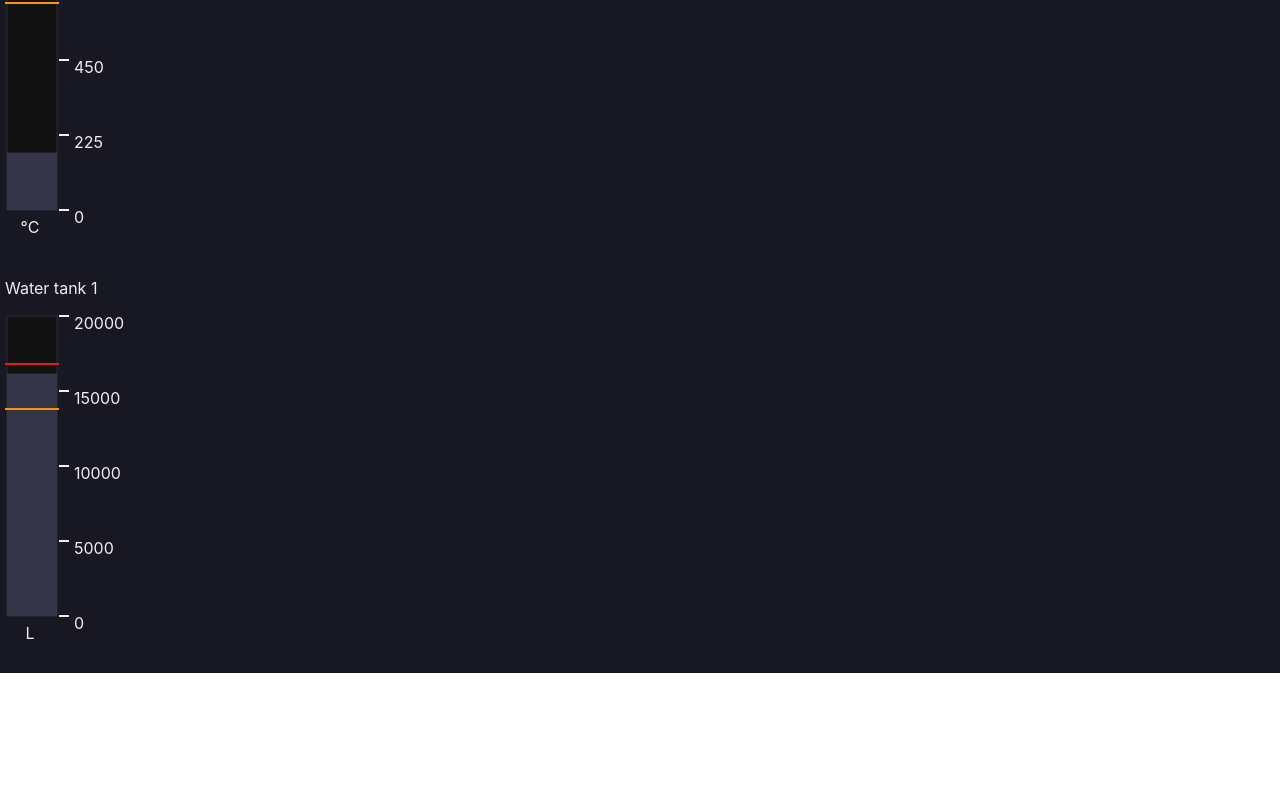
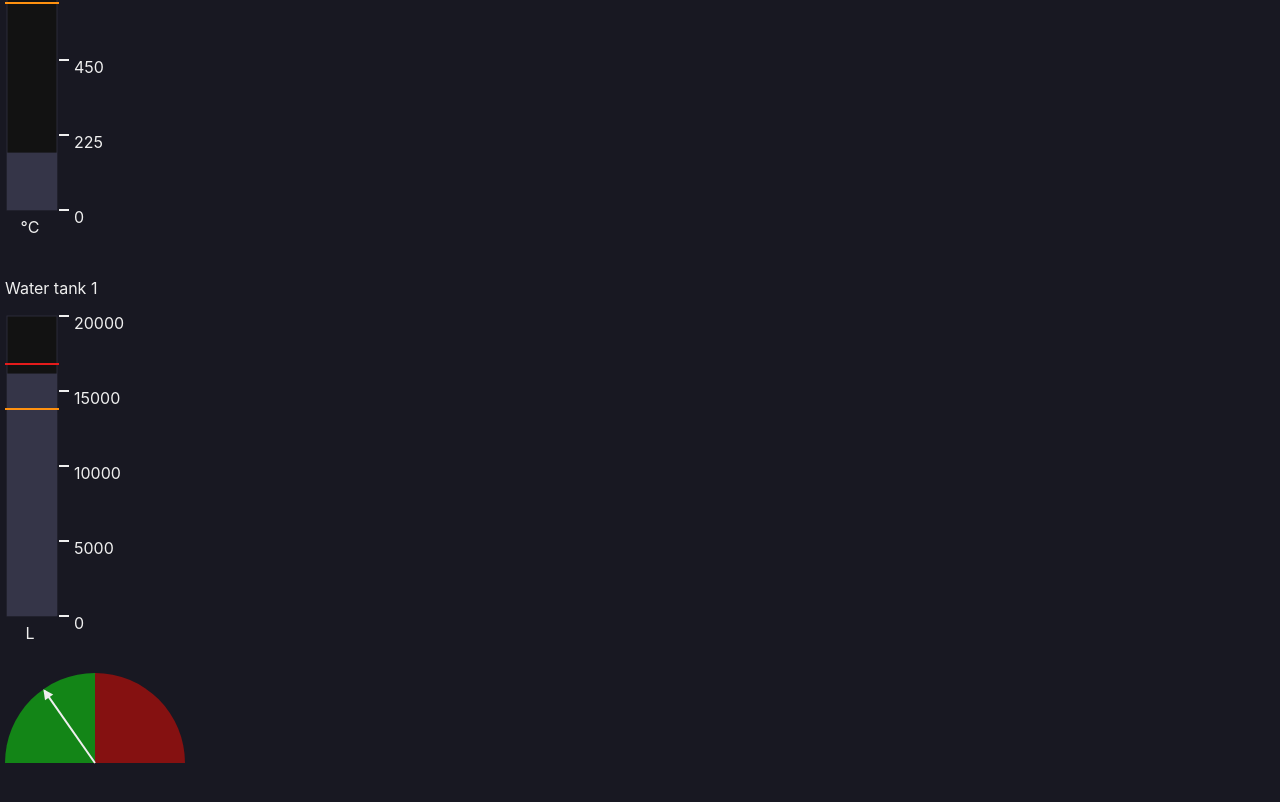
Before and after one commit to Henri-Willekens/mqtt-implementation, a React (Create React App) app: page / in a window 1280 px wide. Shown: the part 664-1466 px from the top of the page. Before the commit the page ends 1337 px from the top, so only its background shows below. Built offline with nearby package versions, Linux system fonts and the light colour scheme.

Commit message:
turned rudder into typescript component, configurable right now is just the angle

```diff
--- /dev/null
+++ b/src/components/atoms/Rudder/Rudder.scss
@@ -0,0 +1,24 @@
+@import "../../../styles/colorVariables";
+
+.rudder {
+    margin: 5px;
+
+    &-pointer {
+        & > line {
+            stroke: $neutral-soft-white;
+            stroke-width: 2;
+        }
+
+        & > polygon {
+            fill: $neutral-soft-white;
+        }
+    }
+
+    &-port {
+        fill: $port-nav
+    }
+
+    &-starboard {
+        fill: $starboard-nav
+    }
+}
--- /dev/null
+++ b/src/components/atoms/Rudder/Rudder.tsx
@@ -0,0 +1,50 @@
+import RudderProps from "./Rudder.types";
+import "./Rudder.scss";
+import { useEffect } from "react";
+
+const Rudder: React.FC<RudderProps> = ({ angle }) => {
+    const determineRudderAngle = (radius: number, degrees: number) => {
+        const centerX = radius;
+        const centerY = radius;
+
+        // Calculate the endpoint of the arc for port side
+        const portAngle = degrees * Math.PI / 180;
+        const portX = centerX + radius * Math.sin(portAngle);
+        const portY = centerY - radius * Math.cos(portAngle);
+
+        // Calculate the endpoint of the arc for starboard side
+        const starboardAngle = -degrees * Math.PI / 180;
+        const starboardX = centerX + radius * Math.sin(starboardAngle);
+        const starboardY = centerY - radius * Math.cos(starboardAngle);
+
+        return(
+            <svg width="180" height="180" viewBox="0 0 180 180">
+                <g>
+                    <path className="rudder-port" d={`M${centerX},${centerY} L${centerX},${centerY - radius} A${radius},${radius} 0 0,1 ${portX},${portY} Z`} />
+                    <path className="rudder-starboard" d={`M${centerX},${centerY} L${centerX},${centerY - radius} A${radius},${radius} 0 0,0 ${starboardX},${starboardY} Z`} />
+                </g>
+                <g id="rudder-pointer" className="rudder-pointer">
+                    <polygon points="90,0 85,10 95,10" />
+                    <line x1={centerX} y1={centerY} x2={centerX} y2={centerY - radius + 2} />
+                </g>
+            </svg>
+        )
+    };
+
+    const updateRudderPosition = (updatedAngle: number) => {
+        const rudderPointer = document.getElementById("rudder-pointer");
+        rudderPointer?.setAttribute("transform", `rotate(${updatedAngle}, 90, 90)`)
+    };
+
+    useEffect(() => {
+        updateRudderPosition(-35)
+    }, [])
+
+    return(
+        <div className="rudder">
+            {determineRudderAngle(90, 90)}
+        </div>
+    );
+};
+
+export default Rudder;
--- /dev/null
+++ b/src/components/atoms/Rudder/Rudder.types.ts
@@ -0,0 +1,3 @@
+export default interface RudderProps {
+    angle: number
+}
--- a/src/components/index.ts
+++ b/src/components/index.ts
@@ -1,9 +1,11 @@
 import Compass from "./atoms/Compass/Compass";
 import BarMeter from "./atoms/BarMeter/BarMeter";
+import Rudder from "./atoms/Rudder/Rudder";
 
 const componentMap: { [key: string]: React.FC<any> } = {
   Compass,
-  BarMeter
+  BarMeter,
+  Rudder
 };
 
 export default componentMap;
--- a/src/configuration/test-config.json
+++ b/src/configuration/test-config.json
@@ -24,6 +24,12 @@
         "maxValue": 20000,
         "unit": "L"
       }
+    },
+    {
+      "type": "Rudder",
+      "props": {
+        "angle": 60
+      }
     }
   ]
 }
```
Also changed, not shown: src/components/atoms/Rudder/Rudder.js (deleted, +0 -50 lines).
